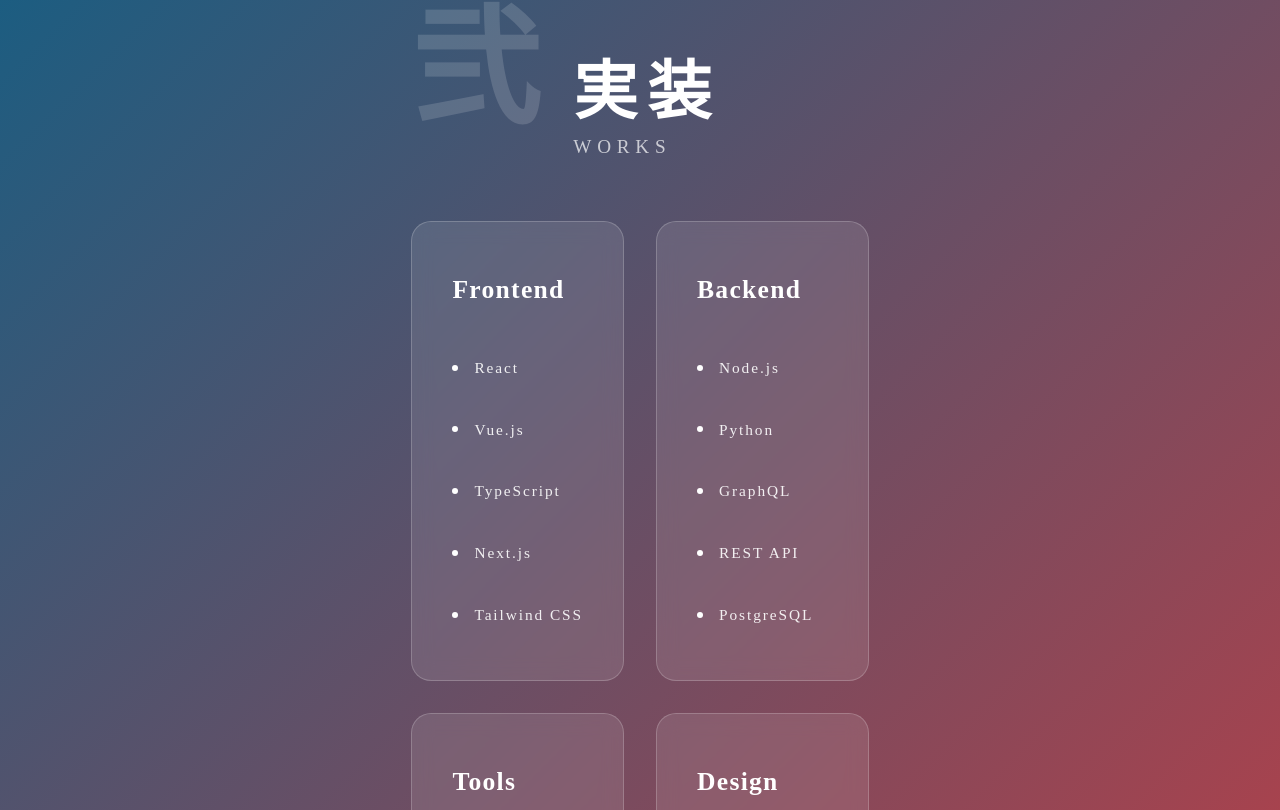
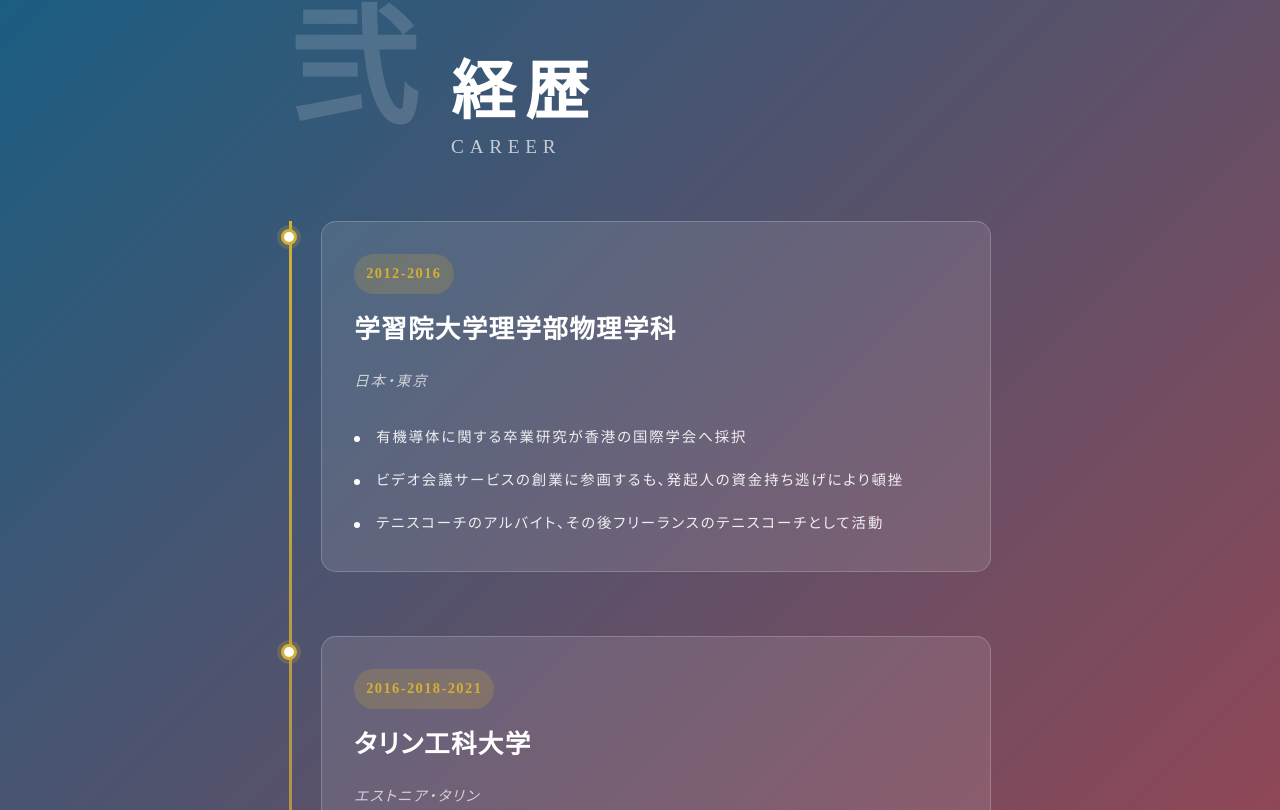
Before and after one commit to TIshow/mysite, a React (Vite) app: page / in a window 1280 px wide. Shown: the part 1830-2640 px from the top of the page. Built offline with nearby package versions, Linux system fonts and the light colour scheme.

Commit message:
Added: Made Career section

```diff
--- a/src/App.jsx
+++ b/src/App.jsx
@@ -2,7 +2,7 @@
 import Header from './components/Header'
 import Hero from './components/Hero'
 import About from './components/About'
-import Skills from './components/Skills'
+import Career from './components/Career'
 import Contact from './components/Contact'
 import './App.css'
 
@@ -34,7 +34,7 @@
       <main>
         <Hero />
         <About />
-        <Skills />
+        <Career />
         <Contact />
       </main>
     </div>
--- /dev/null
+++ b/src/components/Career.css
@@ -0,0 +1,257 @@
+.career {
+  min-height: 100vh;
+  display: flex;
+  align-items: center;
+  background:
+    linear-gradient(135deg, var(--indigo) 0%, var(--shu-red) 100%),
+    repeating-linear-gradient(
+      45deg,
+      transparent,
+      transparent 10px,
+      rgba(255, 255, 255, 0.03) 10px,
+      rgba(255, 255, 255, 0.03) 20px
+    );
+  background-blend-mode: normal, overlay;
+  position: relative;
+  padding: 6rem 0;
+  border-bottom: 3px solid var(--gold-accent);
+}
+
+.career .container {
+  opacity: 0;
+  transform: translateY(50px);
+  transition: all 1s ease;
+}
+
+.career.visible .container {
+  opacity: 1;
+  transform: translateY(0);
+}
+
+.career-header {
+  display: flex;
+  align-items: baseline;
+  gap: 2rem;
+  margin-bottom: 4rem;
+}
+
+.career .section-number {
+  color: rgba(255, 255, 255, 0.15);
+  font-family: 'Noto Serif JP', serif;
+}
+
+.career .section-title {
+  color: white;
+  text-align: left;
+  margin-bottom: 0;
+  display: flex;
+  flex-direction: column;
+  gap: 0.5rem;
+}
+
+.career .title-main {
+  font-size: clamp(2.5rem, 5vw, 4rem);
+  font-weight: 700;
+  letter-spacing: 0.15em;
+}
+
+.career .title-sub {
+  font-size: clamp(1rem, 1.5vw, 1.2rem);
+  font-weight: 300;
+  letter-spacing: 0.3em;
+  opacity: 0.7;
+  text-transform: uppercase;
+}
+
+.career-timeline {
+  position: relative;
+  padding-left: 2rem;
+}
+
+.career-timeline::before {
+  content: '';
+  position: absolute;
+  left: 0;
+  top: 0;
+  bottom: 0;
+  width: 3px;
+  background: linear-gradient(
+    to bottom,
+    var(--gold-accent),
+    rgba(212, 175, 55, 0.3)
+  );
+}
+
+.career-item {
+  position: relative;
+  margin-bottom: 4rem;
+  opacity: 0;
+  transform: translateX(-30px);
+}
+
+.career.visible .career-item {
+  opacity: 1;
+  transform: translateX(0);
+  animation: slideInLeft 0.6s ease forwards;
+}
+
+@keyframes slideInLeft {
+  from {
+    opacity: 0;
+    transform: translateX(-30px);
+  }
+  to {
+    opacity: 1;
+    transform: translateX(0);
+  }
+}
+
+.career-marker {
+  position: absolute;
+  left: -2.5rem;
+  top: 0.5rem;
+  width: 16px;
+  height: 16px;
+  background: white;
+  border: 3px solid var(--gold-accent);
+  border-radius: 50%;
+  box-shadow: 0 0 0 4px rgba(212, 175, 55, 0.2);
+}
+
+.career-content {
+  background: rgba(255, 255, 255, 0.1);
+  backdrop-filter: blur(10px);
+  -webkit-backdrop-filter: blur(10px);
+  padding: 2rem;
+  border-radius: 15px;
+  border: 1px solid rgba(255, 255, 255, 0.2);
+  transition: all 0.3s ease;
+}
+
+.career-content:hover {
+  background: rgba(255, 255, 255, 0.15);
+  border-color: rgba(255, 255, 255, 0.4);
+  transform: translateX(5px);
+}
+
+.career-period {
+  display: inline-block;
+  color: var(--gold-accent);
+  font-size: clamp(0.9rem, 1vw, 1rem);
+  font-weight: 600;
+  letter-spacing: 0.1em;
+  margin-bottom: 0.5rem;
+  padding: 0.25rem 0.75rem;
+  background: rgba(212, 175, 55, 0.2);
+  border-radius: 20px;
+}
+
+.career-title {
+  color: white;
+  font-size: clamp(1.5rem, 2vw, 2rem);
+  font-weight: 700;
+  margin-bottom: 0.5rem;
+  letter-spacing: 0.05em;
+}
+
+.career-location {
+  color: rgba(255, 255, 255, 0.7);
+  font-size: clamp(0.9rem, 1vw, 1rem);
+  margin-bottom: 1.5rem;
+  font-style: italic;
+}
+
+.career-details {
+  list-style: none;
+  display: flex;
+  flex-direction: column;
+  gap: 0.75rem;
+}
+
+.career-detail {
+  color: rgba(255, 255, 255, 0.9);
+  font-size: clamp(0.9rem, 1.1vw, 1rem);
+  display: flex;
+  align-items: flex-start;
+  gap: 1rem;
+  padding: 0.25rem 0;
+  line-height: 1.6;
+}
+
+.detail-bullet {
+  width: 6px;
+  height: 6px;
+  background-color: white;
+  border-radius: 50%;
+  flex-shrink: 0;
+  margin-top: 0.6rem;
+}
+
+@media (max-width: 768px) {
+  .career {
+    padding: 4rem 0;
+  }
+
+  .career-header {
+    gap: 0.5rem;
+    margin-bottom: 2rem;
+    flex-direction: column;
+    align-items: flex-start;
+  }
+
+  .career .section-number {
+    font-size: clamp(3rem, 12vw, 5rem);
+  }
+
+  .career .title-main {
+    font-size: clamp(1.8rem, 6vw, 2.5rem);
+  }
+
+  .career .title-sub {
+    font-size: clamp(0.8rem, 2vw, 1rem);
+  }
+
+  .career-timeline {
+    padding-left: 1.5rem;
+  }
+
+  .career-timeline::before {
+    width: 2px;
+  }
+
+  .career-marker {
+    left: -2rem;
+    width: 12px;
+    height: 12px;
+    border-width: 2px;
+  }
+
+  .career-item {
+    margin-bottom: 3rem;
+  }
+
+  .career-content {
+    padding: 1.5rem;
+  }
+
+  .career-title {
+    font-size: clamp(1.2rem, 4vw, 1.5rem);
+  }
+
+  .career-location {
+    font-size: clamp(0.8rem, 2vw, 0.9rem);
+    margin-bottom: 1rem;
+  }
+
+  .career-details {
+    gap: 0.5rem;
+  }
+
+  .career-detail {
+    font-size: clamp(0.85rem, 2.5vw, 0.95rem);
+  }
+
+  .detail-bullet {
+    margin-top: 0.5rem;
+  }
+}
--- /dev/null
+++ b/src/components/Career.jsx
@@ -0,0 +1,103 @@
+import { useEffect, useRef } from 'react'
+import './Career.css'
+
+function Career() {
+  const careerRef = useRef(null)
+
+  const careerData = [
+    {
+      period: '2012-2016',
+      title: '学習院大学理学部物理学科',
+      location: '日本・東京',
+      details: [
+        '有機導体に関する卒業研究が香港の国際学会へ採択',
+        'ビデオ会議サービスの創業に参画するも、発起人の資金持ち逃げにより頓挫',
+        'テニスコーチのアルバイト、その後フリーランスのテニスコーチとして活動'
+      ]
+    },
+    {
+      period: '2016-2018-2021',
+      title: 'タリン工科大学',
+      location: 'エストニア・タリン',
+      details: [
+        '学部トップ成績で入学、エストニア政府から給付金を獲得（翌年教授と喧嘩し剥奪）',
+        '移住翌月、現地テニス大会で優勝',
+        '文学の数値解析研究、小型人工衛星の研究に携わる',
+        '現地オンラインカジノベンチャーでライター業務',
+        '現地案内会社を共同創業、約5年間エストニアに滞在',
+        '地元のBarやフェスでBeatbox、コスプレ活動',
+        'ベラルーシでコスプレイヤーの審査員を担当',
+        'VR空間に学校（私立VRC学園）や美術館（WESON MUSEUM, ARTLINK）の制作'
+      ]
+    },
+    {
+      period: '2021-現在',
+      title: '株式会社シュタインズ',
+      location: '日本',
+      details: [
+        '共同創業',
+        'iU（情報経営イノベーション専門職大学）客員教授に就任',
+        'VRサークル顧問に就任'
+      ]
+    }
+  ]
+
+  useEffect(() => {
+    const observer = new IntersectionObserver(
+      (entries) => {
+        entries.forEach((entry) => {
+          if (entry.isIntersecting) {
+            entry.target.classList.add('visible')
+          }
+        })
+      },
+      { threshold: 0.1 }
+    )
+
+    if (careerRef.current) {
+      observer.observe(careerRef.current)
+    }
+
+    return () => {
+      if (careerRef.current) {
+        observer.unobserve(careerRef.current)
+      }
+    }
+  }, [])
+
+  return (
+    <section id="career" className="career" ref={careerRef}>
+      <div className="container">
+        <div className="career-header">
+          <span className="section-number">弐</span>
+          <h2 className="section-title">
+            <span className="title-main">経歴</span>
+            <span className="title-sub">Career</span>
+          </h2>
+        </div>
+        <div className="career-timeline">
+          {careerData.map((item, index) => (
+            <div key={index} className="career-item" style={{ animationDelay: `${index * 0.15}s` }}>
+              <div className="career-marker"></div>
+              <div className="career-content">
+                <div className="career-period">{item.period}</div>
+                <h3 className="career-title">{item.title}</h3>
+                <div className="career-location">{item.location}</div>
+                <ul className="career-details">
+                  {item.details.map((detail, detailIndex) => (
+                    <li key={detailIndex} className="career-detail">
+                      <span className="detail-bullet"></span>
+                      {detail}
+                    </li>
+                  ))}
+                </ul>
+              </div>
+            </div>
+          ))}
+        </div>
+      </div>
+    </section>
+  )
+}
+
+export default Career
```
